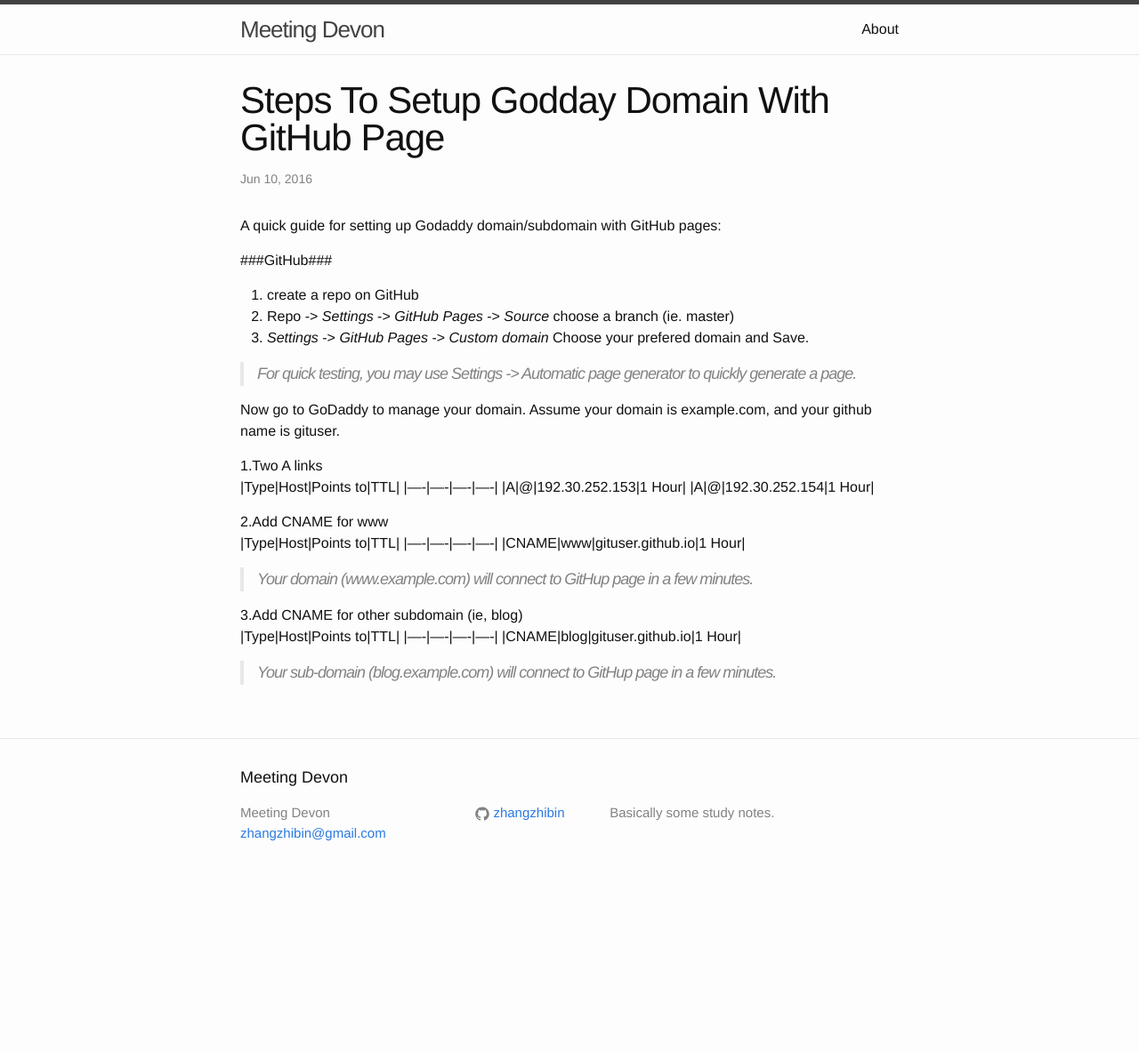
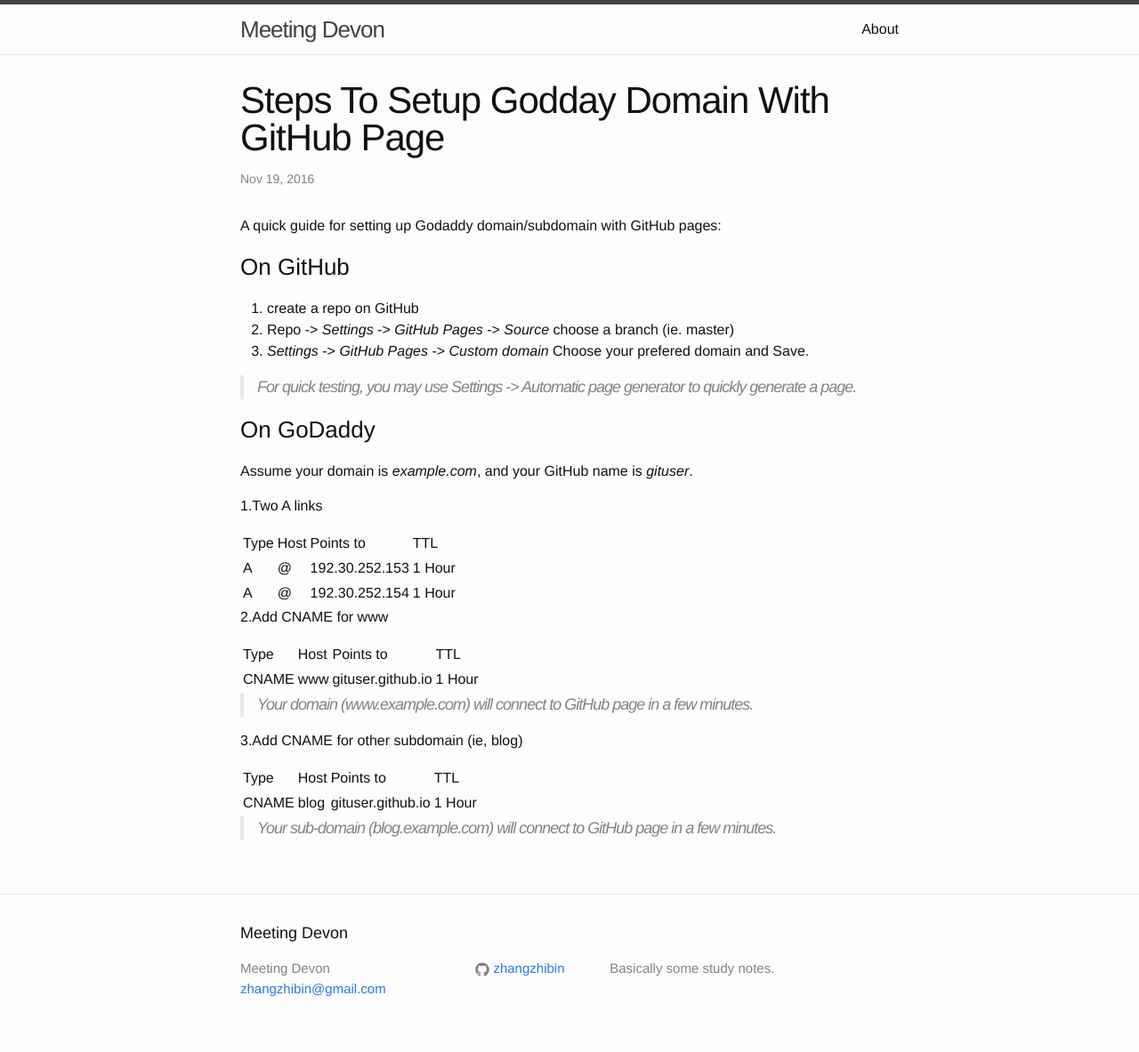
Before and after one commit to zhangzhibin/zhangzhibin.github.io, a Jekyll site: the page built from _posts/2016-11-19-Steps-To-Setup-Godaddy-Domain-With-Github-Page.markdown, in a window 1280 px wide. Shown: the whole page at 89% size. Built offline with Jekyll 4.4.1, drawn with Linux system fonts in a browser that asks for light colours; before the commit the page ends 1008 px from its top, so only the background shows below that.

Commit message:
reformat post connect godaddy with github page

```diff
--- a/_posts/2016-11-19-Steps-To-Setup-Godaddy-Domain-With-Github-Page.markdown
+++ b/_posts/2016-11-19-Steps-To-Setup-Godaddy-Domain-With-Github-Page.markdown
@@ -1,37 +1,80 @@
 ---
 layout: post
 title:  "Steps To Setup Godday Domain With GitHub Page"
-date:   2016-06-10 10:45:29 +0800
+date:   2016-11-19 20:00:00 +0800
 categories: blog
 ---
 
 A quick guide for setting up Godaddy domain/subdomain with GitHub pages:
 
-###GitHub###
+### On GitHub ###
 1. create a repo on GitHub
 2. Repo -> *Settings* -> *GitHub Pages* -> *Source*  choose a branch (ie. master)
 3. *Settings* -> *GitHub Pages* -> *Custom domain* Choose your prefered domain and Save.
 
 > For quick testing, you may use *Settings* -> *Automatic page generator* to quickly generate a page.
 
-Now go to GoDaddy to manage your domain. Assume your domain is example.com, and your github name is gituser.
+### On GoDaddy ###
+Assume your domain is *example.com*, and your GitHub name is *gituser*.
 
 1.Two A links
-|Type|Host|Points to|TTL|
-|----|----|----|----|
-|A|@|192.30.252.153|1 Hour|
-|A|@|192.30.252.154|1 Hour|
+
+<table>
+    <tr>
+        <td>Type</td>
+        <td>Host</td>
+        <td>Points to</td>
+        <td>TTL</td>
+    </tr>
+     <tr>
+        <td>A</td>
+        <td>@</td>
+        <td>192.30.252.153</td>
+        <td>1 Hour</td>
+    </tr>
+    <tr>
+        <td>A</td>
+        <td>@</td>
+        <td>192.30.252.154</td>
+        <td>1 Hour</td>
+    </tr>
+</table>
 
 2.Add CNAME for www
-|Type|Host|Points to|TTL|
-|----|----|----|----|
-|CNAME|www|gituser.github.io|1 Hour|
 
-> Your domain (www.example.com) will connect to GitHup page in a few minutes.
+<table>
+    <tr>
+        <td>Type</td>
+        <td>Host</td>
+        <td>Points to</td>
+        <td>TTL</td>
+    </tr>
+    <tr>
+        <td>CNAME</td>
+        <td>www</td>
+        <td>gituser.github.io</td>
+        <td>1 Hour</td>
+    </tr>
+</table>
+
+> Your domain (www.example.com) will connect to GitHub page in a few minutes.
+
 
 3.Add CNAME for other subdomain (ie, blog)
-|Type|Host|Points to|TTL|
-|----|----|----|----|
-|CNAME|blog|gituser.github.io|1 Hour|
 
-> Your sub-domain (blog.example.com) will connect to GitHup page in a few minutes.
+<table>
+    <tr>
+        <td>Type</td>
+        <td>Host</td>
+        <td>Points to</td>
+        <td>TTL</td>
+    </tr>
+    <tr>
+        <td>CNAME</td>
+        <td>blog</td>
+        <td>gituser.github.io</td>
+        <td>1 Hour</td>
+    </tr>
+</table>
+
+> Your sub-domain (blog.example.com) will connect to GitHub page in a few minutes.
```
Also changed, not shown: _posts/2016-11-19-Gem-Install-No-Permission-On-Mac.markdown (added, +20 -0 lines).
